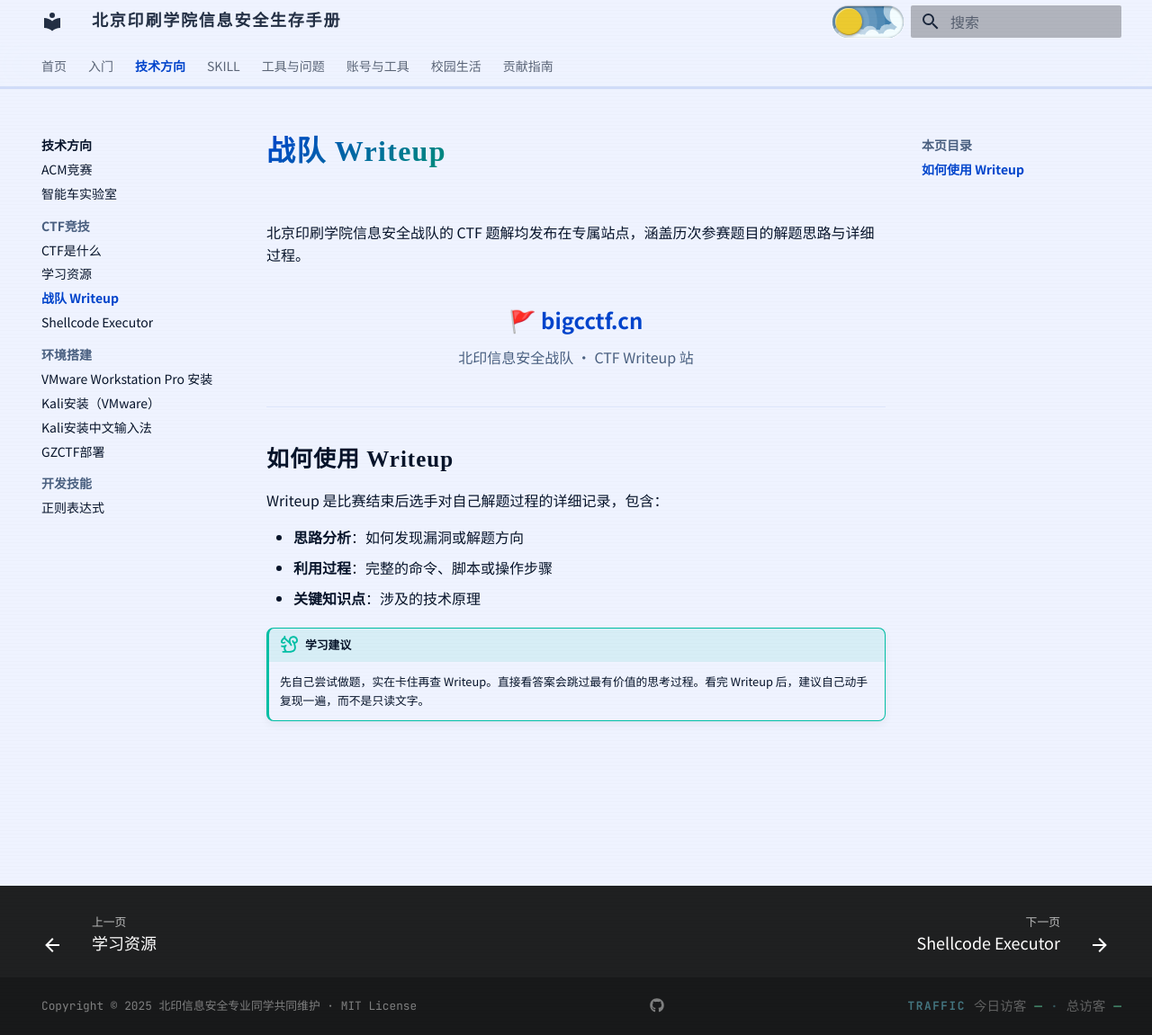
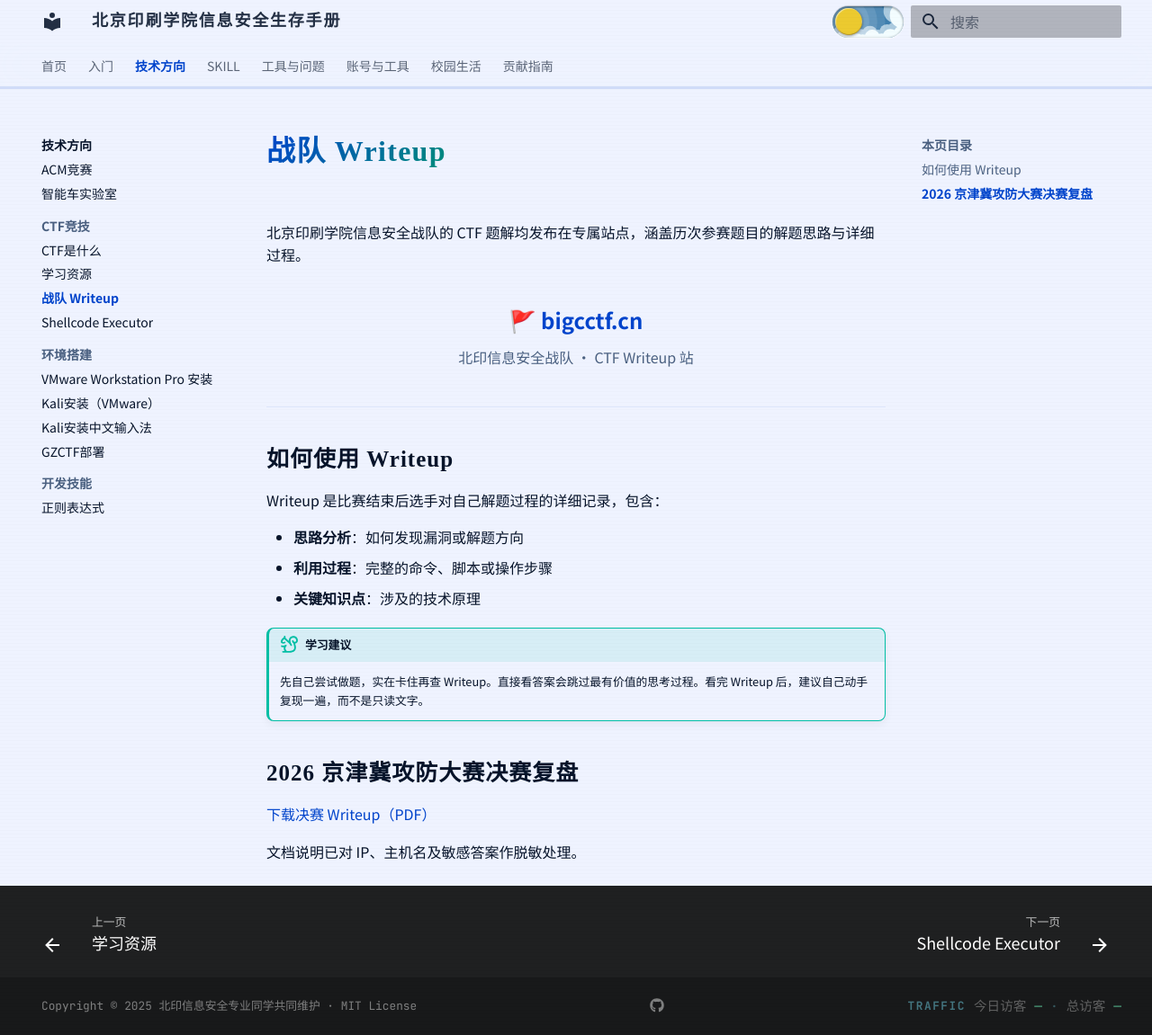
Before and after one commit to starnotes-xj/SurviveBIGCManual, an MkDocs documentation site: the page built from docs/02-技术方向/CTF竞技/Writeup.md, in a window 1280 px wide and 1151 px high. Shown: the whole window at 90% size. Built offline with MkDocs 1.6.1 and Material for MkDocs 9.7.7, drawn with Linux system fonts in a browser that asks for light colours.

Commit message:
Share the sanitized final writeup with CTF learners
The attached writeup explicitly states that target addresses and sensitive answers are redacted. Keep the original PDF intact and expose it through the existing CTF Writeup page.

Constraint: Keep unrelated untracked workspace files out of the commit
Rejected: Convert the PDF to Markdown | Preserve the supplied, formatted source document
Confidence: high
Scope-risk: narrow
Reversibility: clean
Tested: mkdocs build --strict; git diff --check; source and copied PDF SHA-256 match
Not-tested: GitHub Pages deployment availability

```diff
--- a/docs/02-技术方向/CTF竞技/Writeup.md
+++ b/docs/02-技术方向/CTF竞技/Writeup.md
@@ -21,3 +21,9 @@ Writeup 是比赛结束后选手对自己解题过程的详细记录，包含：
 
 !!! tip "学习建议"
     先自己尝试做题，实在卡住再查 Writeup。直接看答案会跳过最有价值的思考过程。看完 Writeup 后，建议自己动手复现一遍，而不是只读文字。
+
+## 2026 京津冀攻防大赛决赛复盘
+
+[下载决赛 Writeup（PDF）](downloads/2026京津冀攻防大赛决赛_Writeup.pdf)
+
+文档说明已对 IP、主机名及敏感答案作脱敏处理。
```
Also changed, not shown: 1 other file.
